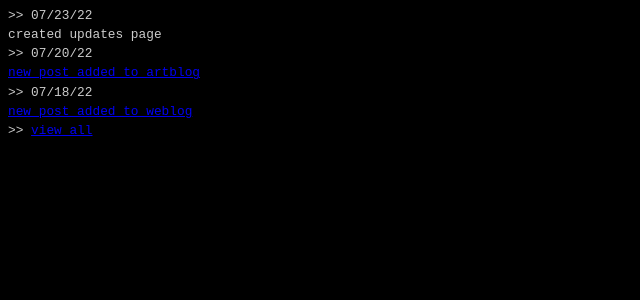
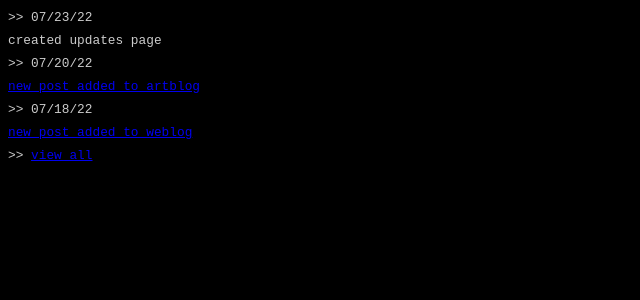
Before and after one commit to danaamundsen/updates, a Jekyll site: the page built from index.html, in a window 1280 px wide. Shown: the top 300 px of the page, without its empty margins (0-640 px from the left). Built offline with Jekyll 4.4.1, drawn with Linux system fonts in a browser that asks for light colours; a script that is not in the unit is left out.

Commit message:
Update style.scss

```diff
--- a/assets/css/style.scss
+++ b/assets/css/style.scss
@@ -7,7 +7,7 @@ body{
   background: #000;
   font-size: 1em;
   font-family: courier new, monospace;
-  line-height: 50%;
+  line-height: 80%;
   color: #ccc;
 }
 
```
